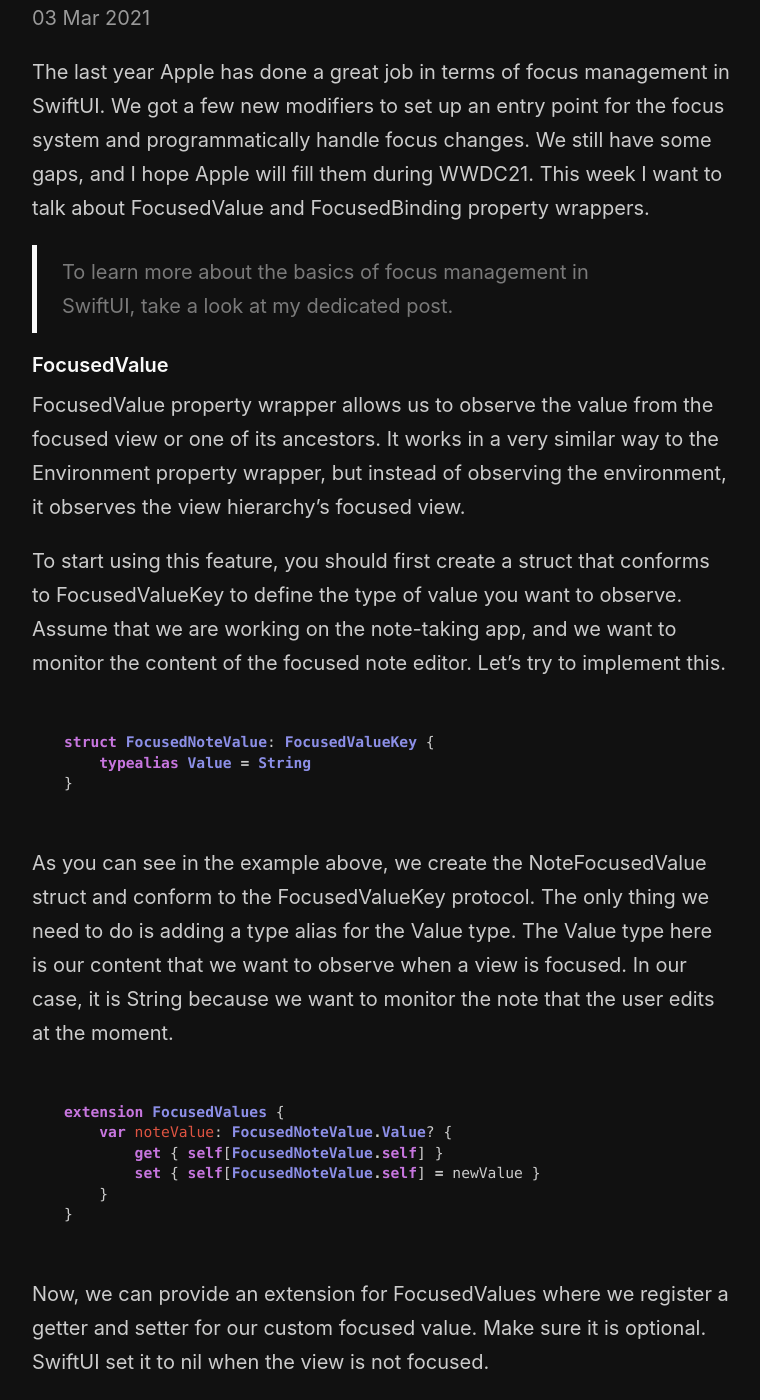
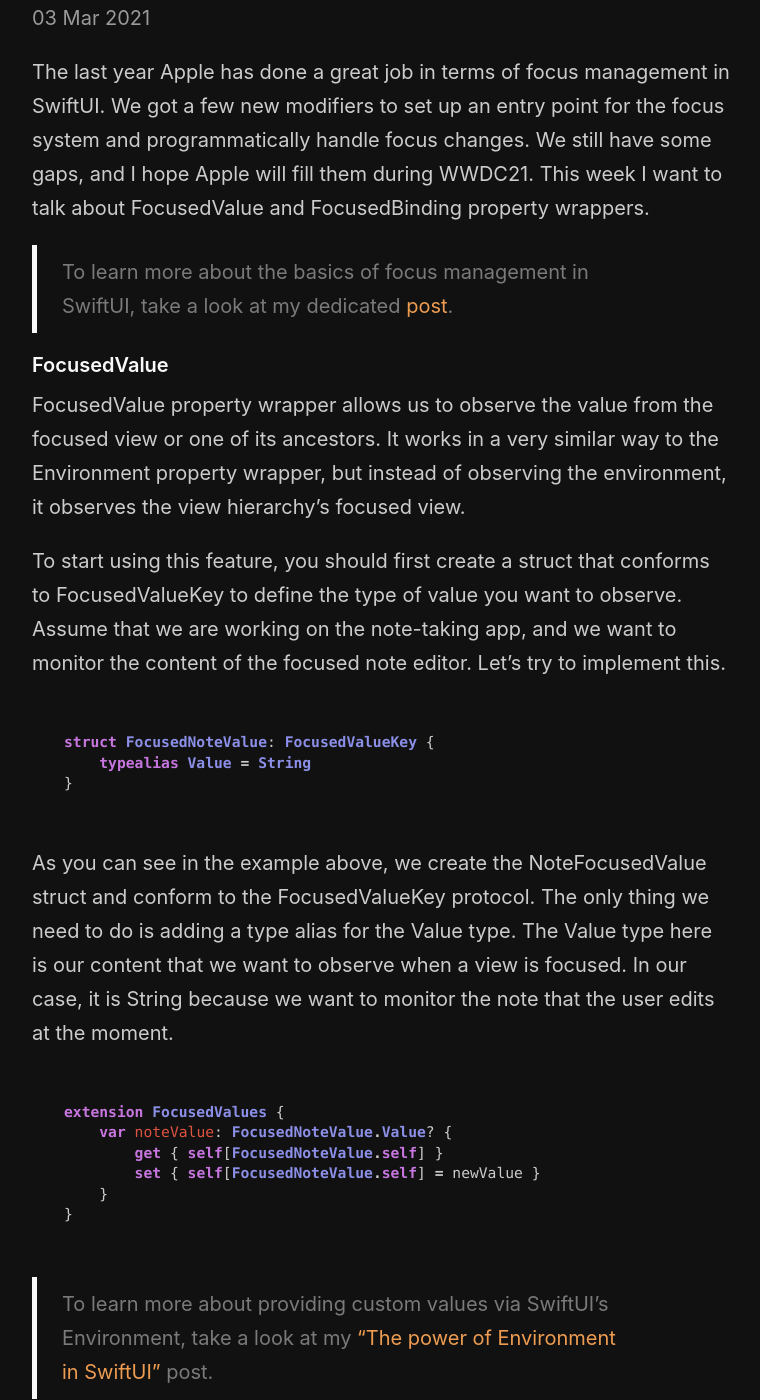
Before and after one commit to mecid/mecid.github.io, a Jekyll site: the page built from _posts/2021-03-03-focusedvalue-and-focusedbinding-property-wrappers-in-swiftui.md, in a window 1280 px wide and 1400 px high, scrolled down 258 px. Shown: the whole window, without its empty margins (258-1018 px from the left). Built offline with Jekyll 4.4.1, drawn with Linux system fonts in a browser that asks for light colours; some of the changed lines change nothing that is shown.

Commit message:
references added to focused values post

````diff
--- a/_posts/2021-03-03-focusedvalue-and-focusedbinding-property-wrappers-in-swiftui.md
+++ b/_posts/2021-03-03-focusedvalue-and-focusedbinding-property-wrappers-in-swiftui.md
@@ -7,7 +7,7 @@ category: Data Flow
 
 The last year Apple has done a great job in terms of focus management in SwiftUI. We got a few new modifiers to set up an entry point for the focus system and programmatically handle focus changes. We still have some gaps, and I hope Apple will fill them during WWDC21. This week I want to talk about FocusedValue and FocusedBinding property wrappers.
 
-> To learn more about the basics of focus management in SwiftUI, take a look at my dedicated post.
+> To learn more about the basics of focus management in SwiftUI, take a look at my dedicated [post](/2020/12/02/focus-management-in-swiftui/).
 
 #### FocusedValue
 FocusedValue property wrapper allows us to observe the value from the focused view or one of its ancestors. It works in a very similar way to the Environment property wrapper, but instead of observing the environment, it observes the view hierarchy's focused view.
@@ -30,6 +30,8 @@ extension FocusedValues {
     }
 }
 ```
+
+> To learn more about providing custom values via SwiftUI's Environment, take a look at my ["The power of Environment in SwiftUI"](/2019/08/21/the-power-of-environment-in-swiftui/) post.
 
 Now, we can provide an extension for FocusedValues where we register a getter and setter for our custom focused value. Make sure it is optional. SwiftUI set it to nil when the view is not focused.
 
````
